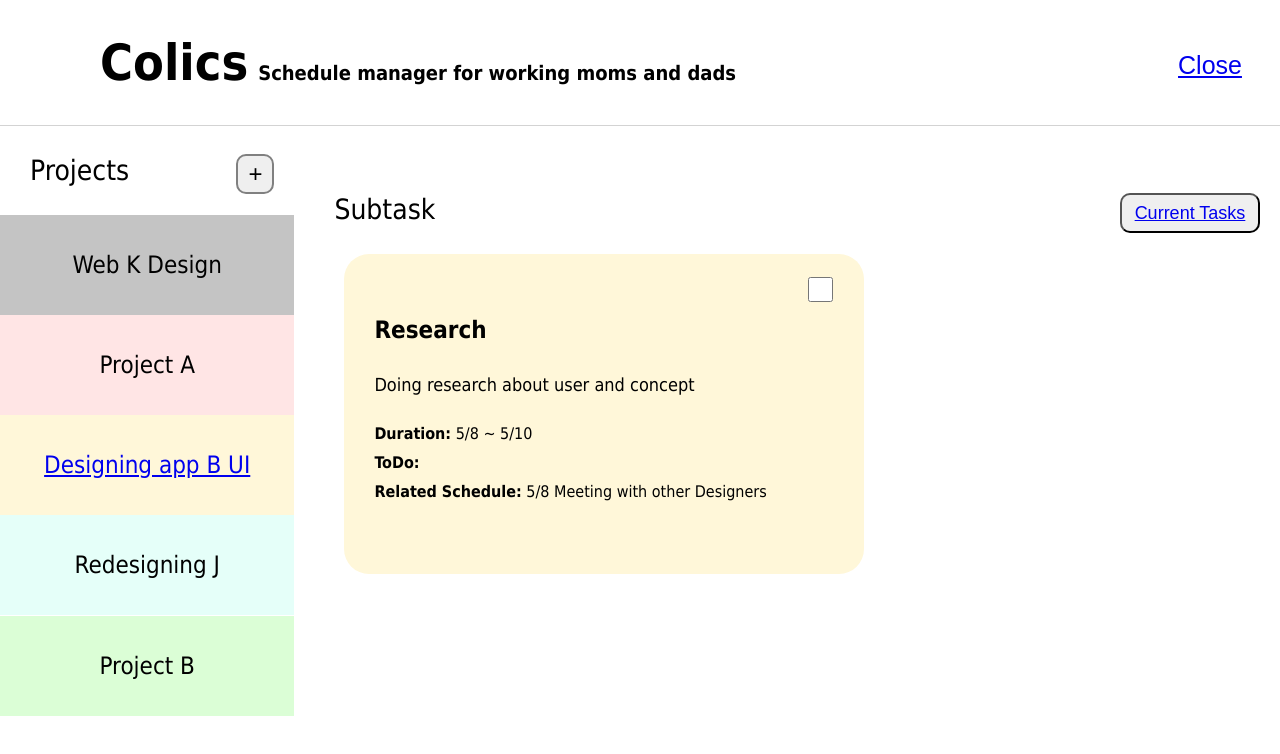
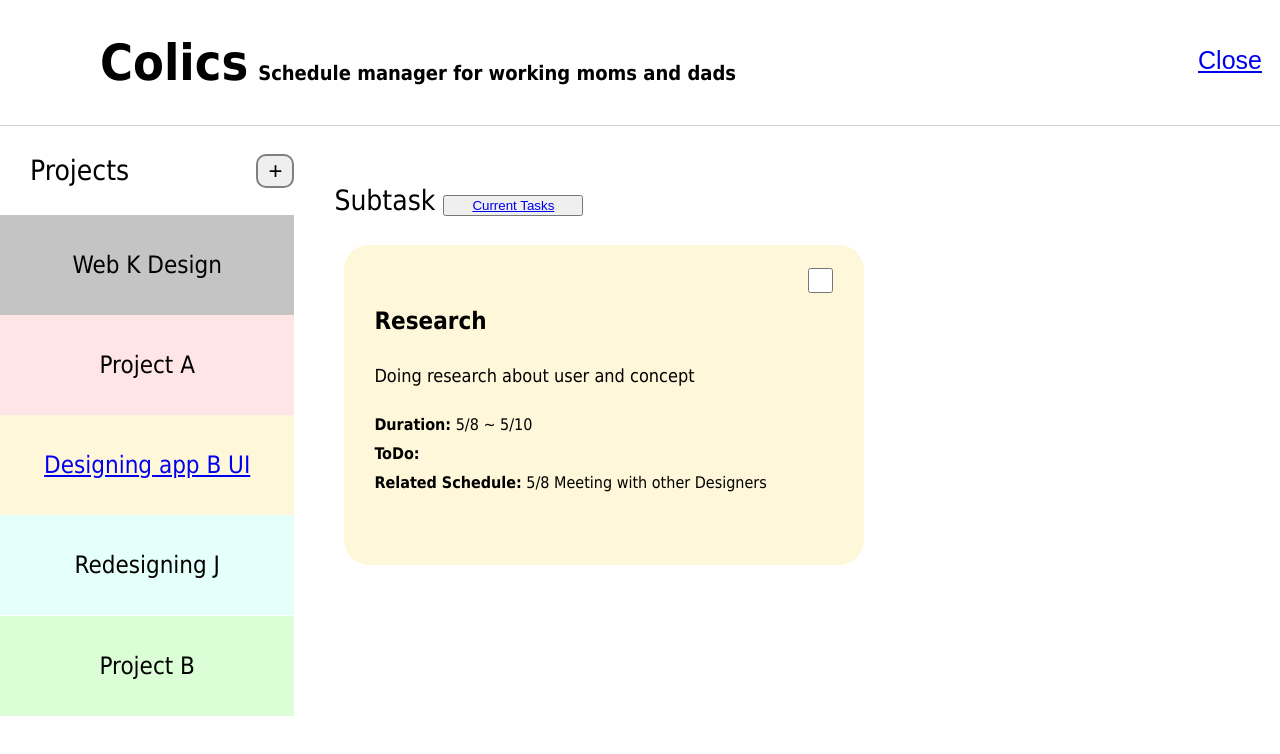
Before and after one commit to dbwk18/HCI-DesignProject, a React (Create React App) app: page /Donetasks in a window 1280 px wide. Shown: the top 754 px of the page. Built offline with nearby package versions, Linux system fonts and the light colour scheme.

Commit message:
태스크 1 깨진거 수정

```diff
--- a/src/Pages/Projectpage/Donetaskpage.css
+++ b/src/Pages/Projectpage/Donetaskpage.css
@@ -13,13 +13,13 @@
   width: 77%;
 }
 
-button {
+/* button {
   float: right;
   margin-right: 20px;
   height: 40px;
   font-size: 18px;
   border-radius: 10px;
-}
+} */
 
 .subtaskHeader {
   margin-left: 40px;
--- a/src/Pages/Projectpage/Subtaskpage.css
+++ b/src/Pages/Projectpage/Subtaskpage.css
@@ -13,13 +13,13 @@
   width: 77%;
 }
 
-button {
+/* button {
   float: right;
   margin-right: 20px;
   height: 40px;
   font-size: 18px;
   border-radius: 10px;
-}
+} */
 
 .subtaskHeader {
   margin-left: 40px;
```
Also changed, not shown: 1 other file (tests, documents, lock files or other folders).
